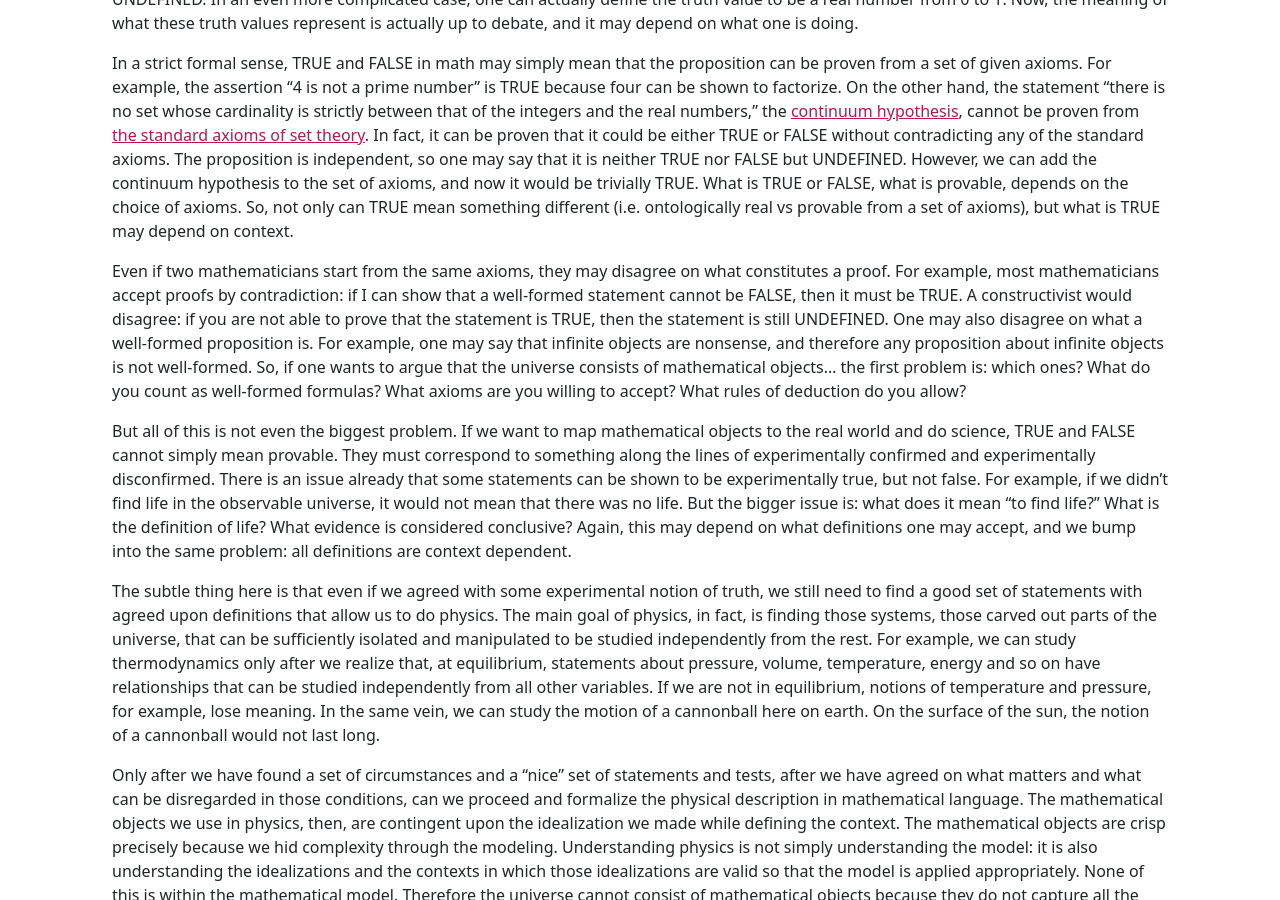
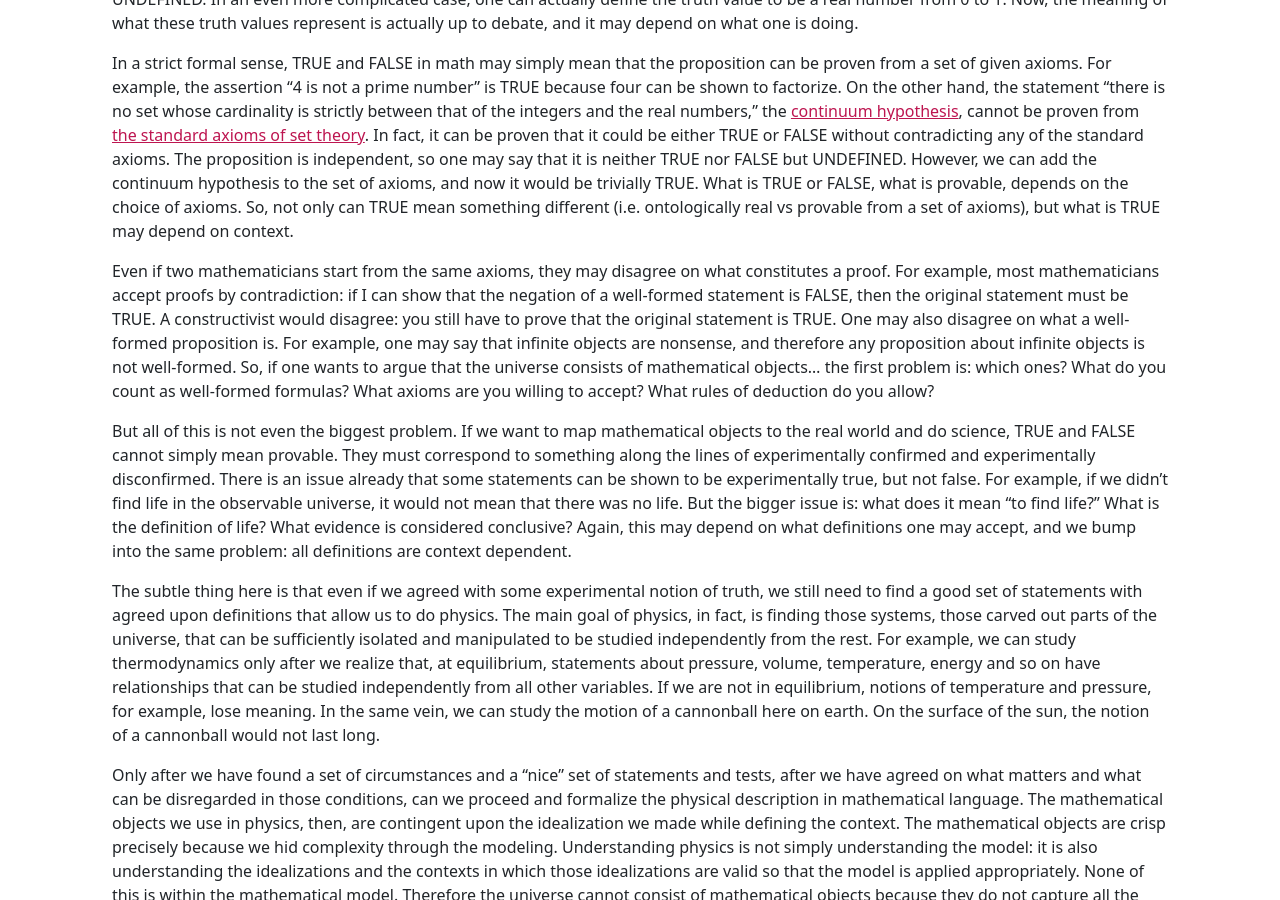
Before and after one commit to assumptionsofphysics/assumptionsofphysics.github.io, a Jekyll site: the page built from _essays/2025-09-15-universe-is-not-math.md, in a window 1280 px wide and 900 px high, scrolled down 412 px. Built offline with Jekyll 4.4.1, drawn with Linux system fonts in a browser that asks for light colours; nearby versions of some CDN libraries; some web fonts are replaced.

Commit message:
Correction

```diff
--- a/_essays/2025-09-15-universe-is-not-math.md
+++ b/_essays/2025-09-15-universe-is-not-math.md
@@ -12,7 +12,7 @@ All of math is based on some type of logic: we need to have well-formed proposit
 
 In a strict formal sense, TRUE and FALSE in math may simply mean that the proposition can be proven from a set of given axioms. For example, the assertion "4 is not a prime number" is TRUE because four can be shown to factorize. On the other hand, the statement "there is no set whose cardinality is strictly between that of the integers and the real numbers," the [continuum hypothesis](https://en.wikipedia.org/wiki/Continuum_hypothesis), cannot be proven from [the standard axioms of set theory](https://en.wikipedia.org/wiki/Zermelo%E2%80%93Fraenkel_set_theory). In fact, it can be proven that it could be either TRUE or FALSE without contradicting any of the standard axioms. The proposition is independent, so one may say that it is neither TRUE nor FALSE but UNDEFINED. However, we can add the continuum hypothesis to the set of axioms, and now it would be trivially TRUE. What is TRUE or FALSE, what is provable, depends on the choice of axioms. So, not only can TRUE mean something different (i.e. ontologically real vs provable from a set of axioms), but what is TRUE may depend on context.
 
-Even if two mathematicians start from the same axioms, they may disagree on what constitutes a proof. For example, most mathematicians accept proofs by contradiction: if I can show that a well-formed statement cannot be FALSE, then it must be TRUE. A constructivist would disagree: if you are not able to prove that the statement is TRUE, then the statement is still UNDEFINED. One may also disagree on what a well-formed proposition is. For example, one may say that infinite objects are nonsense, and therefore any proposition about infinite objects is not well-formed. So, if one wants to argue that the universe consists of mathematical objects... the first problem is: which ones? What do you count as well-formed formulas? What axioms are you willing to accept? What rules of deduction do you allow?
+Even if two mathematicians start from the same axioms, they may disagree on what constitutes a proof. For example, most mathematicians accept proofs by contradiction: if I can show that the negation of a well-formed statement is  FALSE, then the original statement must be TRUE. A constructivist would disagree: you still have to prove that the original statement is TRUE. One may also disagree on what a well-formed proposition is. For example, one may say that infinite objects are nonsense, and therefore any proposition about infinite objects is not well-formed. So, if one wants to argue that the universe consists of mathematical objects... the first problem is: which ones? What do you count as well-formed formulas? What axioms are you willing to accept? What rules of deduction do you allow?
 
 But all of this is not even the biggest problem. If we want to map mathematical objects to the real world and do science, TRUE and FALSE cannot simply mean provable. They must correspond to something along the lines of experimentally confirmed and experimentally disconfirmed. There is an issue already that some statements can be shown to be experimentally true, but not false. For example, if we didn't find life in the observable universe, it would not mean that there was no life. But the bigger issue is: what does it mean "to find life?" What is the definition of life? What evidence is considered conclusive? Again, this may depend on what definitions one may accept, and we bump into the same problem: all definitions are context dependent.
 
```
